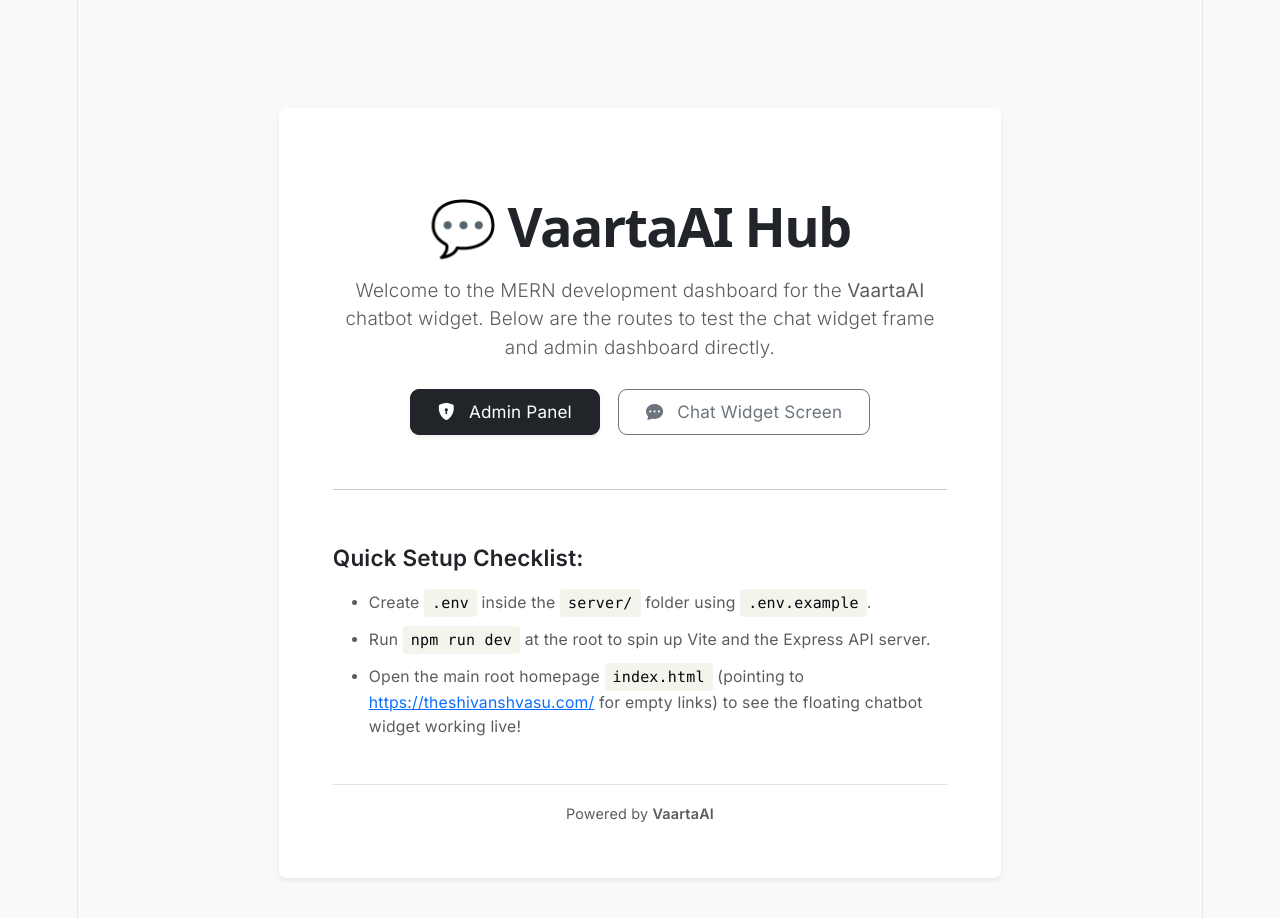
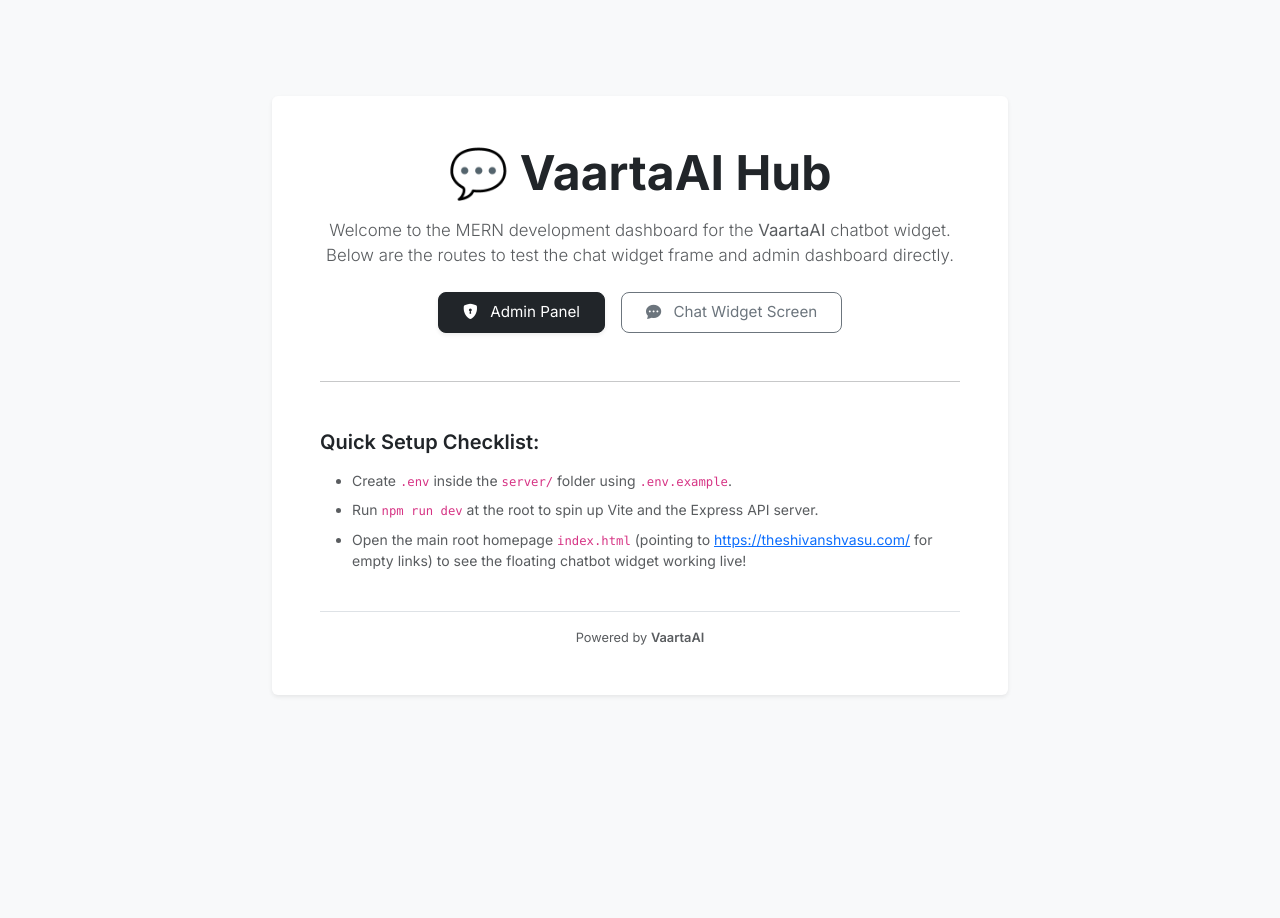
Before and after one commit to Rawat890/AI-chatbot-project, a React (Vite) app in the folder client/: page / in a window 1280 px wide. Shown: the top 918 px of the page. After the commit the page ends 848 px from the top, so only its background shows below. Built offline with nearby package versions, Linux system fonts and the light colour scheme.

Commit message:
feat: enhance styling and layout for chat and admin components with custom scrollbar and message bubbles

```diff
--- a/client/src/index.css
+++ b/client/src/index.css
@@ -1,111 +1,186 @@
-:root {
-  --text: #6b6375;
-  --text-h: #08060d;
-  --bg: #fff;
-  --border: #e5e4e7;
-  --code-bg: #f4f3ec;
-  --accent: #aa3bff;
-  --accent-bg: rgba(170, 59, 255, 0.1);
-  --accent-border: rgba(170, 59, 255, 0.5);
-  --social-bg: rgba(244, 243, 236, 0.5);
-  --shadow:
-    rgba(0, 0, 0, 0.1) 0 10px 15px -3px, rgba(0, 0, 0, 0.05) 0 4px 6px -2px;
+/* NexaChat Assistant Custom CSS Utility styles extending Bootstrap */
 
-  --sans: system-ui, 'Segoe UI', Roboto, sans-serif;
-  --heading: system-ui, 'Segoe UI', Roboto, sans-serif;
-  --mono: ui-monospace, Consolas, monospace;
+body,
+html,
+#root {
+  height: 100%;
+}
 
-  font: 18px/145% var(--sans);
-  letter-spacing: 0.18px;
-  color-scheme: light dark;
-  color: var(--text);
-  background: var(--bg);
-  font-synthesis: none;
-  text-rendering: optimizeLegibility;
-  -webkit-font-smoothing: antialiased;
-  -moz-osx-font-smoothing: grayscale;
+/* Custom Scrollbar for Chat box and lists */
+.custom-scrollbar::-webkit-scrollbar {
+  width: 6px;
+}
 
-  @media (max-width: 1024px) {
-    font-size: 16px;
+.custom-scrollbar::-webkit-scrollbar-track {
+  background: transparent;
+}
+
+.custom-scrollbar::-webkit-scrollbar-thumb {
+  background-color: rgba(0, 0, 0, 0.1);
+  border-radius: 4px;
+}
+
+.custom-scrollbar::-webkit-scrollbar-thumb:hover {
+  background-color: rgba(0, 0, 0, 0.25);
+}
+
+/* Chat Message Styles */
+.chat-container {
+  display: flex;
+  flex-direction: column;
+  height: 100vh;
+  background-color: #ffffff;
+}
+
+.chat-messages {
+  flex: 1;
+  overflow-y: auto;
+  padding: 1rem;
+}
+
+.message-bubble {
+  max-width: 80%;
+  padding: 0.75rem 1rem;
+  border-radius: 16px;
+  margin-bottom: 0.8rem;
+  font-size: 0.95rem;
+  line-height: 1.5;
+  position: relative;
+  word-break: break-word;
+}
+
+.message-bubble.visitor {
+  background-color: #f1f5f9;
+  color: #1e293b;
+  align-self: flex-end;
+  border-bottom-right-radius: 4px;
+}
+
+.message-bubble.ai {
+  background-color: #ffffff;
+  color: #0f172a;
+  border: 1px solid #e2e8f0;
+  align-self: flex-start;
+  border-bottom-left-radius: 4px;
+  box-shadow: 0 1px 3px rgba(0, 0, 0, 0.05);
+}
+
+/* Typing Indicator Animation */
+.typing-indicator {
+  display: flex;
+  align-items: center;
+  gap: 4px;
+  padding: 0.75rem 1rem;
+  background-color: #ffffff;
+  border: 1px solid #e2e8f0;
+  border-radius: 16px;
+  border-bottom-left-radius: 4px;
+  width: fit-content;
+  align-self: flex-start;
+  box-shadow: 0 1px 3px rgba(0, 0, 0, 0.05);
+}
+
+.typing-dot {
+  width: 6px;
+  height: 6px;
+  background-color: #64748b;
+  border-radius: 50%;
+  animation: typingBounce 1.4s infinite ease-in-out both;
+}
+
+.typing-dot:nth-child(1) {
+  animation-delay: -0.32s;
+}
+
+.typing-dot:nth-child(2) {
+  animation-delay: -0.16s;
+}
+
+@keyframes typingBounce {
+
+  0%,
+  80%,
+  100% {
+    transform: scale(0);
+  }
+
+  40% {
+    transform: scale(1);
   }
 }
 
-@media (prefers-color-scheme: dark) {
-  :root {
-    --text: #9ca3af;
-    --text-h: #f3f4f6;
-    --bg: #16171d;
-    --border: #2e303a;
-    --code-bg: #1f2028;
-    --accent: #c084fc;
-    --accent-bg: rgba(192, 132, 252, 0.15);
-    --accent-border: rgba(192, 132, 252, 0.5);
-    --social-bg: rgba(47, 48, 58, 0.5);
-    --shadow:
-      rgba(0, 0, 0, 0.4) 0 10px 15px -3px, rgba(0, 0, 0, 0.25) 0 4px 6px -2px;
-  }
-
-  #social .button-icon {
-    filter: invert(1) brightness(2);
-  }
+/* Subtle Card Hover Animations */
+.hover-card {
+  transition: transform 0.2s ease, box-shadow 0.2s ease;
 }
 
-body {
-  margin: 0;
+.hover-card:hover {
+  transform: translateY(-2px);
+  box-shadow: 0 6px 15px rgba(0, 0, 0, 0.08) !important;
 }
 
-#root {
-  width: 1126px;
-  max-width: 100%;
-  margin: 0 auto;
-  text-align: center;
-  border-inline: 1px solid var(--border);
-  min-height: 100svh;
+/* Markdown inline-code styles */
+.message-bubble.ai code {
+  background-color: #f1f5f9;
+  color: #ef4444;
+  padding: 0.15rem 0.3rem;
+  border-radius: 4px;
+  font-family: monospace;
+  font-size: 0.9em;
+}
+
+.message-bubble.ai pre {
+  background-color: #1e293b;
+  color: #f8fafc;
+  padding: 0.75rem;
+  border-radius: 8px;
+  overflow-x: auto;
+  margin: 0.5rem 0;
+}
+
+.message-bubble.ai pre code {
+  background-color: transparent;
+  color: inherit;
+  padding: 0;
+  border-radius: 0;
+  font-size: 0.85em;
+}
+
+/* Absolute placement helper for message copy button */
+.copy-btn-wrapper {
+  position: absolute;
+  top: 5px;
+  right: 5px;
+  opacity: 0;
+  transition: opacity 0.2s ease;
+}
+
+.message-bubble.ai:hover .copy-btn-wrapper {
+  opacity: 1;
+}
+
+/* Admin layout custom styling */
+.admin-container {
+  height: 100vh;
   display: flex;
   flex-direction: column;
-  box-sizing: border-box;
 }
 
-h1,
-h2 {
-  font-family: var(--heading);
-  font-weight: 500;
-  color: var(--text-h);
+.admin-sidebar {
+  height: calc(100vh - 56px);
+  overflow-y: auto;
+  border-right: 1px solid #dee2e6;
 }
 
-h1 {
-  font-size: 56px;
-  letter-spacing: -1.68px;
-  margin: 32px 0;
-  @media (max-width: 1024px) {
-    font-size: 36px;
-    margin: 20px 0;
-  }
-}
-h2 {
-  font-size: 24px;
-  line-height: 118%;
-  letter-spacing: -0.24px;
-  margin: 0 0 8px;
-  @media (max-width: 1024px) {
-    font-size: 20px;
-  }
-}
-p {
-  margin: 0;
+.admin-chat-viewer {
+  height: calc(100vh - 56px);
+  display: flex;
+  flex-direction: column;
+  background-color: #f8f9fa;
 }
 
-code,
-.counter {
-  font-family: var(--mono);
-  display: inline-flex;
-  border-radius: 4px;
-  color: var(--text-h);
+.admin-transcript {
+  flex: 1;
+  overflow-y: auto;
+  padding: 1.5rem;
 }
-
-code {
-  font-size: 15px;
-  line-height: 135%;
-  padding: 4px 8px;
-  background: var(--code-bg);
-}
```
